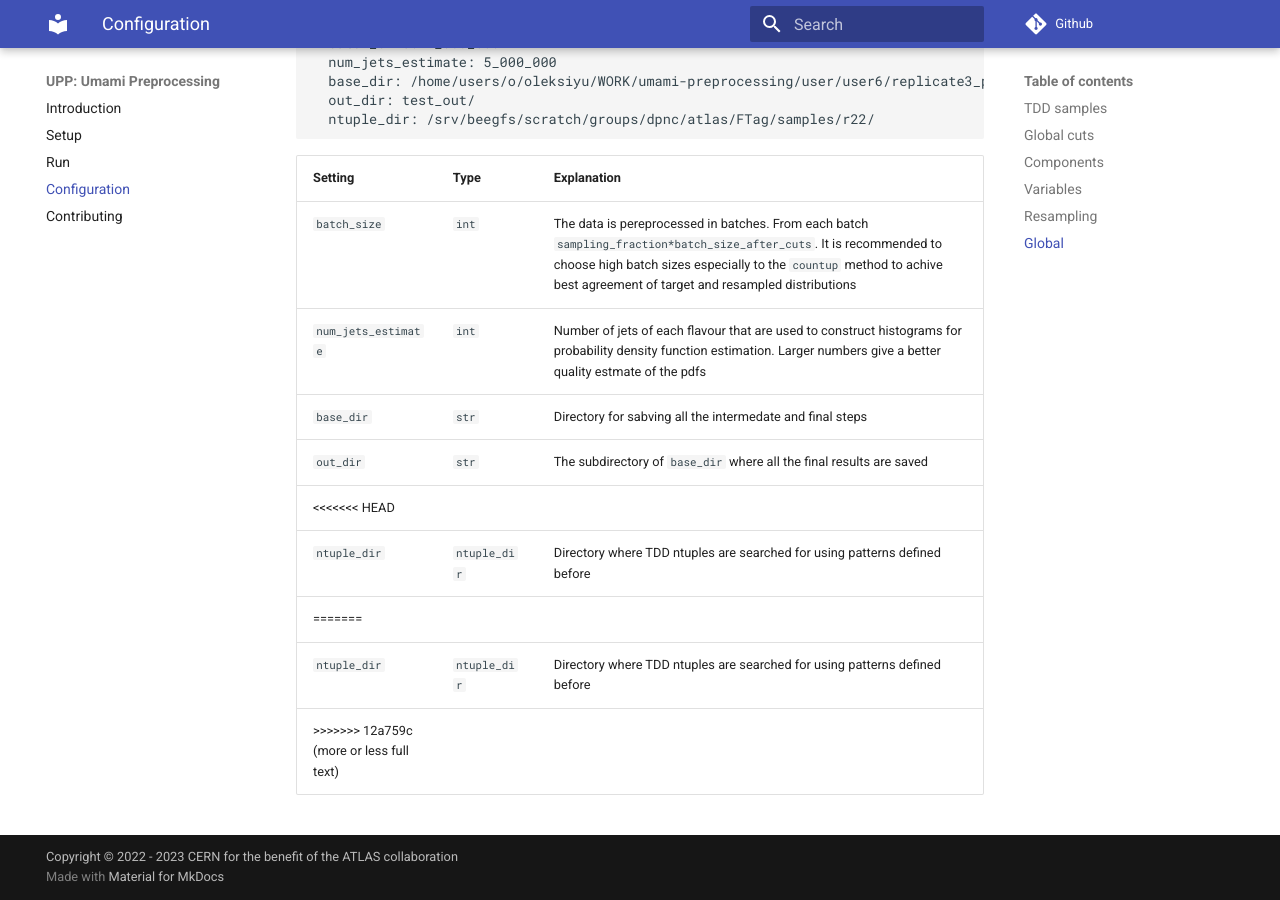
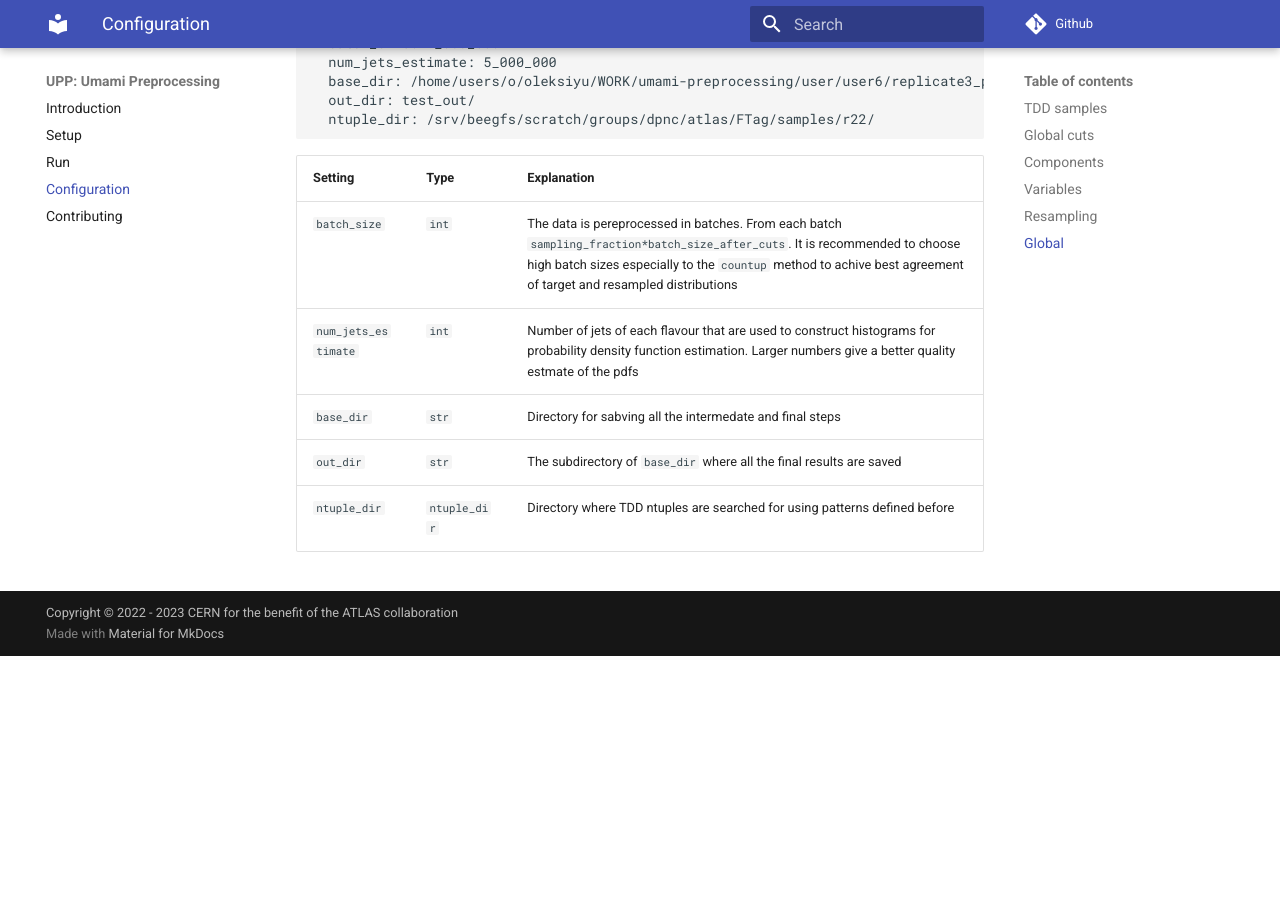
Before and after one commit to umami-hep/umami-preprocessing, an MkDocs documentation site: the page built from docs/configuration.md, in a window 1280 px wide and 900 px high, scrolled down 5314 px. Built offline with MkDocs 1.6.1 and Material for MkDocs 9.7.7, drawn with Linux system fonts in a browser that asks for light colours; comment, search, counter and statistics services are not loaded; after the commit the page ends 5970 px from its top, so only the background shows below that.

Commit message:
resolve conflict

```diff
--- a/docs/configuration.md
+++ b/docs/configuration.md
@@ -209,8 +209,4 @@ global:
 |`num_jets_estimate`|`int`| Number of jets of each flavour that are used to construct histograms for probability density function estimation. Larger numbers give a better quality estmate of the pdfs|
 |`base_dir`|`str`| Directory for sabving all the intermedate and final steps  |
 |`out_dir`|`str`| The subdirectory of `base_dir` where all the final results are saved |
-<<<<<<< HEAD
 |`ntuple_dir`|`ntuple_dir`| Directory where TDD ntuples are searched for using patterns defined before|
-=======
-|`ntuple_dir`|`ntuple_dir`| Directory where TDD ntuples are searched for using patterns defined before|
->>>>>>> 12a759c (more or less full text)
```
